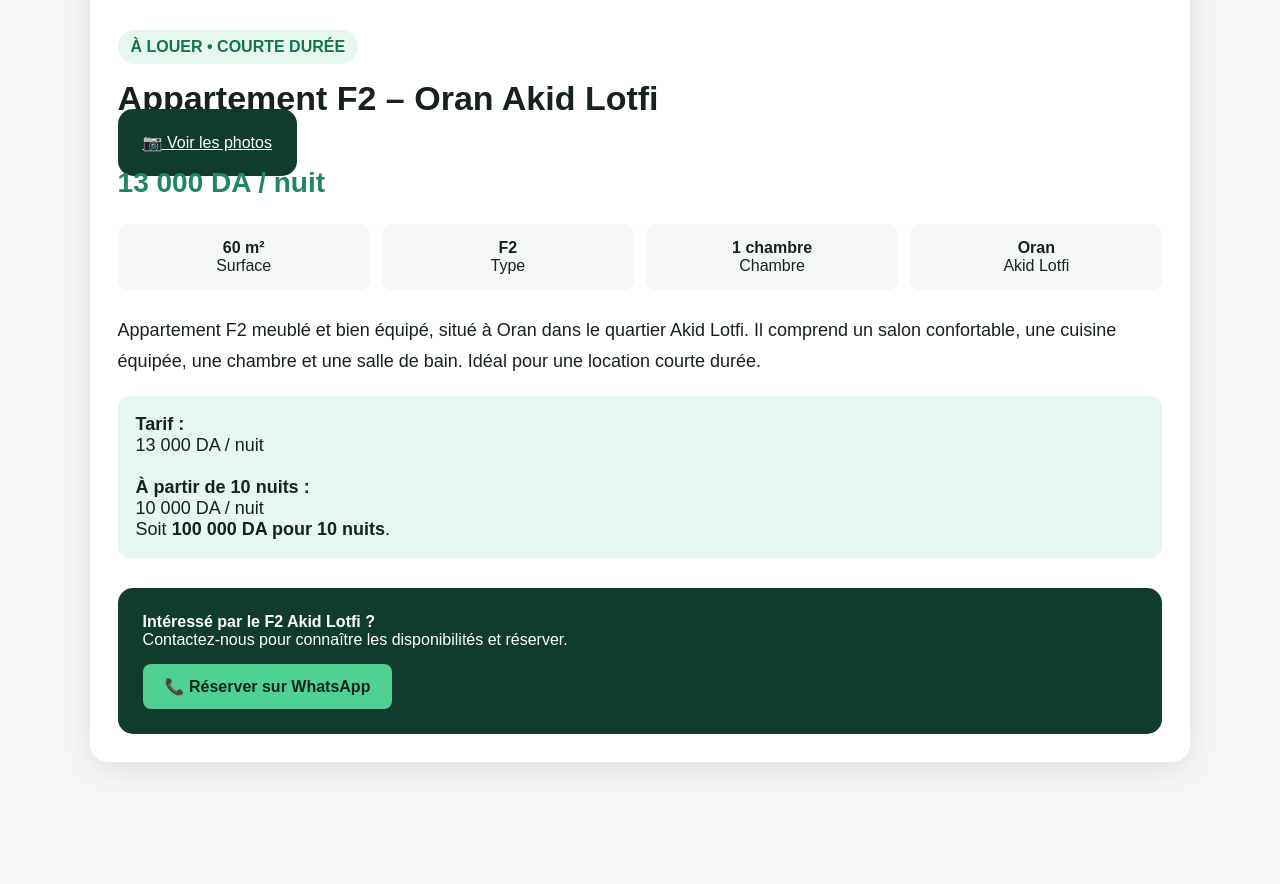
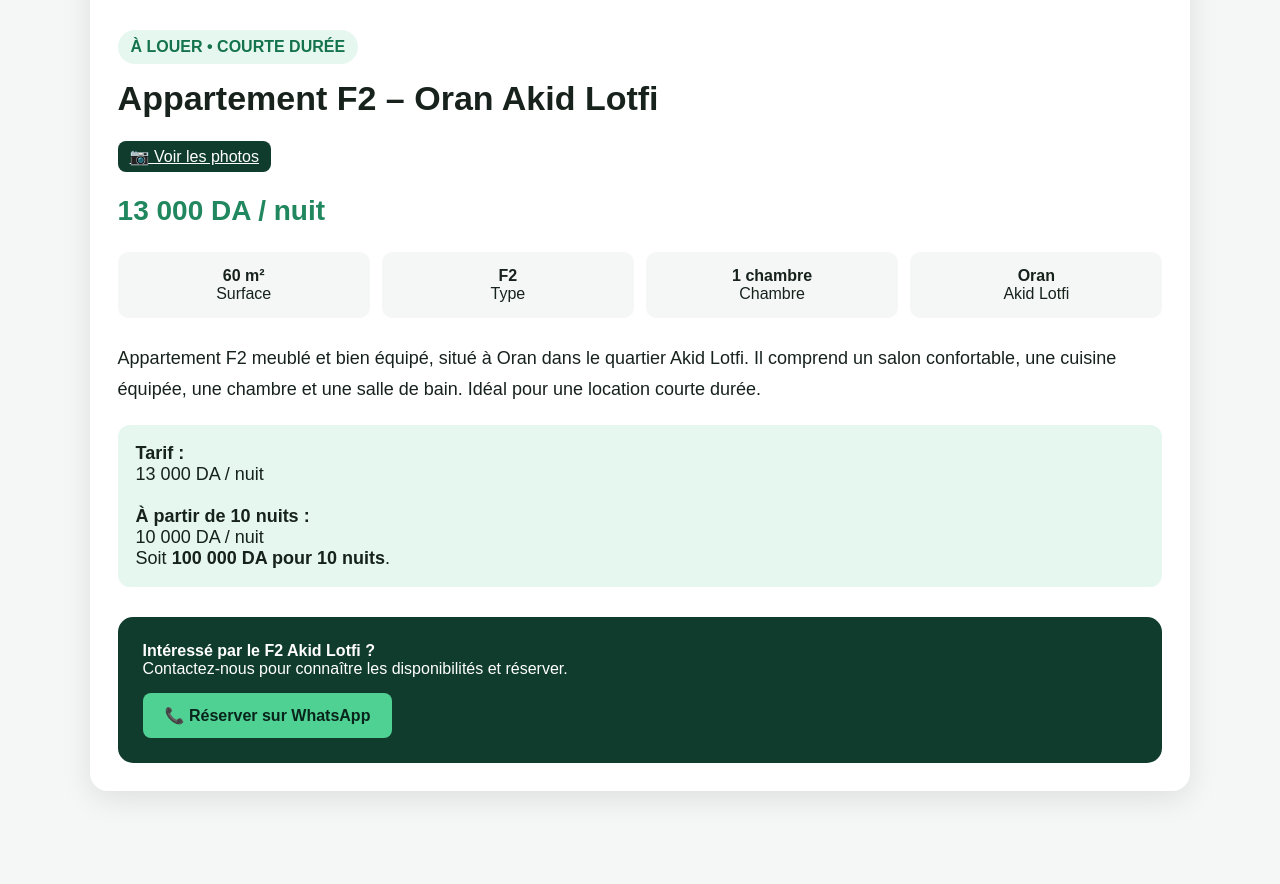
Before and after one commit to immo-hamidou/immo-dz, a plain HTML site: page index.html in a window 1280 px wide. Shown: the part 3352-4236 px from the top of the page. Drawn offline with Linux system fonts and the light colour scheme.

Commit message:
Update index.html

```diff
--- a/index.html
+++ b/index.html
@@ -130,7 +130,7 @@ salles d'eau et balcon avec vue sur le quartier.
 <span class="badge">À LOUER • COURTE DURÉE</span>
 
 <h2>Appartement F2 – Oran Akid Lotfi</h2>
-<a href="#photos" class="contact">📷 Voir les photos</a>
+<a href="#photos" style="display:inline-block!important;width:auto!important;padding:6px 12px!important;margin:8px 0!important;font-size:16px!important;line-height:1.2!important;background:#103c2d;color:#fff;border-radius:8px;">📷 Voir les photos</a>
 
 <div class="price">13 000 DA / nuit</div>
 
```
